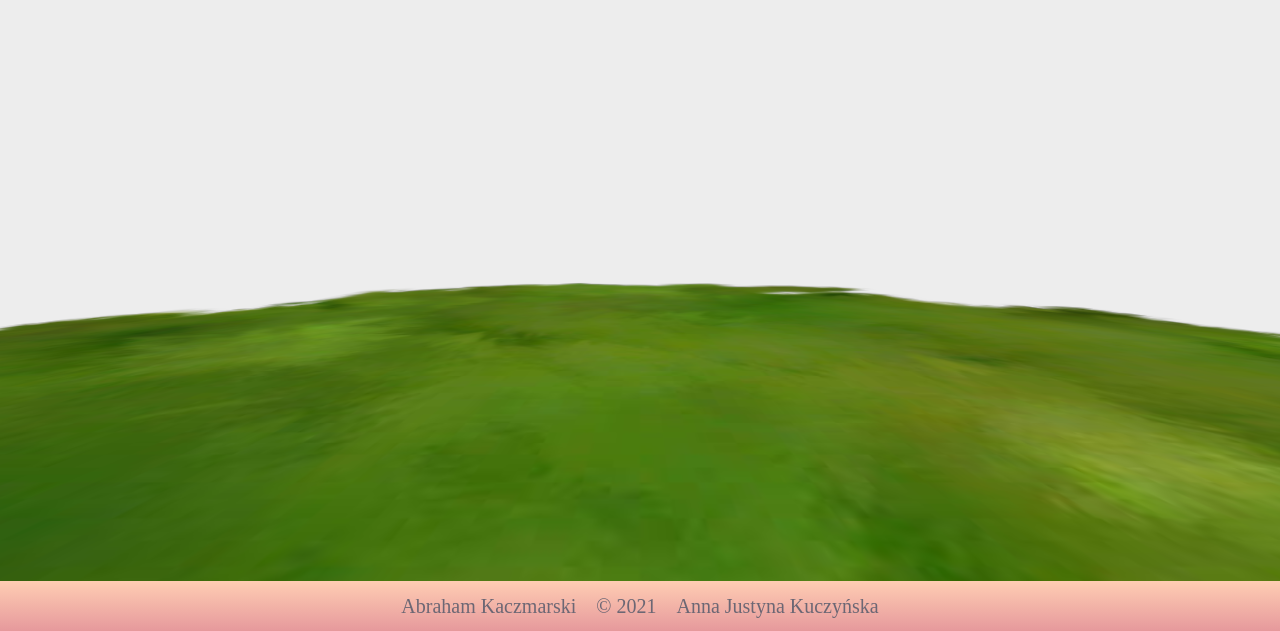
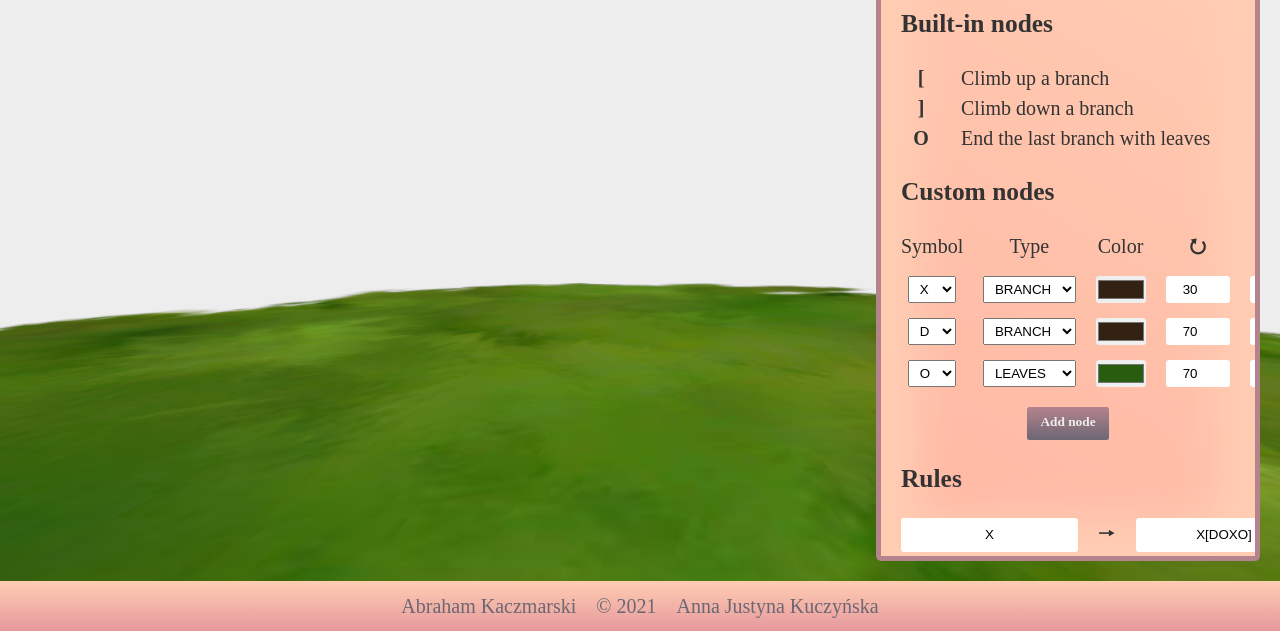
Before and after one commit to Justyanna/l-system, a website built with Vite: page index.html in a window 1280 px wide. Shown: the part 169-800 px from the top of the page. Built offline with nearby package versions, Linux system fonts and the light colour scheme; animation ran at ten frames a second; a web font is replaced by a local one.

Commit message:
Reimplement node structure

```diff
--- a/index.html
+++ b/index.html
@@ -50,7 +50,8 @@
     <h3>Custom nodes</h3>
     <section class="config-nodes-custom">
       <div>
-        <p class="config-heading">Name</p>
+        <p class="config-heading">Symbol</p>
+        <p class="config-heading">Type</p>
         <p class="config-heading">Color</p>
         <p class="config-heading" style="font-weight: 700;">⭮</p>
         <p class="config-heading" style="font-weight: 700;">➘</p>
@@ -65,6 +66,7 @@
     <div class="config-add">
       <button class="button" id="btn-add-rule">Add rule</button>
     </div>
+    <p class="json"></p>
   </div>
   <footer class="app">
     <p>
@@ -75,9 +77,10 @@
   </footer>
   <template id="custom-node-row">
     <div class="custom-node">
-      <input type="text" class="node-name">
+      <select class="node-name"></select>
+      <select class="node-type"></select>
       <input type="color" class="node-color">
-      <input type="number" min="0" max="359" class="node-angle node-y">
+      <input type="number" min="-180" max="179" class="node-angle node-y">
       <input type="number" min="0" max="120" class="node-angle node-x">
       <button class="button button-error node-delete">X</button>
     </div>
--- a/main.js
+++ b/main.js
@@ -1,6 +1,37 @@
 import * as THREE from 'three'
 import App from './scripts/App'
 import buildTree from './scripts/Tree'
+
+const NODE_NAMES = [
+  'A',
+  'B',
+  'C',
+  'D',
+  'E',
+  'F',
+  'G',
+  'H',
+  'I',
+  'J',
+  'K',
+  'L',
+  'M',
+  'N',
+  'O',
+  'P',
+  'Q',
+  'R',
+  'S',
+  'T',
+  'U',
+  'V',
+  'W',
+  'X',
+  'Y',
+  'Z'
+]
+
+const NODE_TYPES = ['BRANCH', 'LEAVES']
 
 const global = {
   app: null,
@@ -8,7 +39,8 @@ const global = {
   materials: null,
   rules: null,
   scene: null,
-  symbols: null
+  symbols: {},
+  nodes: null
 }
 
 const grassTexture = new THREE.TextureLoader().load('img/grass-round.png')
@@ -32,12 +64,11 @@ function initUi() {
   })
 
   document.getElementById('btn-start').addEventListener('click', () => {
-    global.grammar = document.querySelector('.grammar-input').value
-    createRules()
-    createMaterials()
-    createSymbols()
-    clearScene()
-    addTree()
+    // global.grammar = document.querySelector('.grammar-input').value
+    // updateRules()
+    // clearScene()
+    // addTree()
+    console.log(global.symbols)
   })
 
   document.getElementById('btn-step').addEventListener('click', () => {
@@ -54,9 +85,27 @@ function initUi() {
     .getElementById('btn-add-row')
     .addEventListener('click', () => addCustomNode())
 
-  addCustomNode({ name: 'X', color: '#332211', direction: 30, bend: 0 })
-  addCustomNode({ name: 'D', color: '#332211', direction: 70, bend: 60 })
-  addCustomNode({ name: 'O', color: '#2a5c0f', direction: 70, bend: 60 })
+  addCustomNode({
+    name: 'X',
+    type: 'BRANCH',
+    color: '#332211',
+    direction: 30,
+    bend: 0
+  })
+  addCustomNode({
+    name: 'D',
+    type: 'BRANCH',
+    color: '#332211',
+    direction: 70,
+    bend: 60
+  })
+  addCustomNode({
+    name: 'O',
+    type: 'LEAVES',
+    color: '#2a5c0f',
+    direction: 70,
+    bend: 60
+  })
 
   document
     .getElementById('btn-add-rule')
@@ -64,20 +113,88 @@ function initUi() {
 
   addRule('X', 'X[DOXO]')
   addRule('D', 'D[X[XO]]')
+
+  updateNameLists()
+  document.querySelector('.json').innerText = JSON.stringify(
+    Object.keys(global.symbols)
+  )
 }
 
 function addCustomNode({
   name = 'L',
+  type = 'BRANCH',
   color = '#6c6774',
   direction = rand(0, 12) * 30,
   bend = rand(0, 9) * 10
 } = {}) {
   const row = document.querySelector('#custom-node-row').content.cloneNode(true)
 
-  row.querySelector('.node-name').value = name
-  row.querySelector('.node-color').value = color
-  row.querySelector('.node-x').value = bend
-  row.querySelector('.node-y').value = direction
+  const nameList = row.querySelector('.node-name')
+  const typeList = row.querySelector('.node-type')
+  const colorSelect = row.querySelector('.node-color')
+  const bendInput = row.querySelector('.node-x')
+  const directionInput = row.querySelector('.node-y')
+
+  NODE_NAMES.forEach(key => {
+    const o = document.createElement('option')
+    o.value = key
+    o.innerHTML = key
+    o.classList.add(key)
+    nameList.appendChild(o)
+  })
+
+  NODE_TYPES.forEach(key => {
+    const o = document.createElement('option')
+    o.value = key
+    o.innerHTML = key
+    typeList.appendChild(o)
+  })
+
+  nameList.value = name
+  typeList.value = type
+  colorSelect.value = color
+  bendInput.value = bend
+  directionInput.value = direction
+
+  nameList.addEventListener('focus', e => {
+    nameList.setAttribute('data-prevValue', e.target.value)
+  })
+
+  nameList.addEventListener('change', e => {
+    const prev = e.target.getAttribute('data-prevValue')
+    const v = e.target.value
+    global.symbols[v] = global.symbols[prev]
+    delete global.symbols[prev]
+    nameList.setAttribute('data-prevValue', v)
+    nameList.parentElement.setAttribute('data-key', v)
+    updateNameLists()
+    document.querySelector('.json').innerText = JSON.stringify(
+      Object.keys(global.symbols)
+    )
+  })
+
+  typeList.addEventListener('change', e => {
+    const key = e.target.parentElement.getAttribute('data-key')
+    global.symbols[key].type = e.target.value
+  })
+
+  colorSelect.addEventListener('change', e => {
+    const key = e.target.parentElement.getAttribute('data-key')
+    global.symbols[key].material = materialFromColor(color)
+  })
+
+  bendInput.addEventListener('change', e => {
+    const key = e.target.parentElement.getAttribute('data-key')
+    global.symbols[key].bend = parseInt(e.target.value)
+  })
+
+  directionInput.addEventListener('change', e => {
+    const key = e.target.parentElement.getAttribute('data-key')
+    global.symbols[key].direction = parseInt(e.target.value)
+  })
+
+  addSymbol(name, direction, bend, type, color)
+  nameList.parentElement.setAttribute('data-key', name)
 
   row.querySelector('button').addEventListener('click', ({ target }) => {
     if (target.parentElement.parentElement.children.length < 3) return
@@ -85,6 +202,23 @@ function addCustomNode({
   })
 
   document.querySelector('.config-nodes-custom').appendChild(row)
+}
+
+const updateNameLists = () => {
+  // -- reset disabled
+  document.querySelectorAll('option[disabled]').forEach(option => {
+    option.disabled = false
+  })
+  // -- disable taken values
+  const lists = document.querySelectorAll('.node-name')
+  console.log(global.symbols)
+  Object.keys(global.symbols).forEach(key => {
+    lists.forEach(list => {
+      if (list.value !== key) {
+        list.querySelector(`.${key}`).disabled = true
+      }
+    })
+  })
 }
 
 function addRule(symbol = '', substitute = '') {
@@ -101,27 +235,16 @@ function addRule(symbol = '', substitute = '') {
   document.querySelector('.config-rules').appendChild(rule)
 }
 
-function createMaterials() {
-  global.materials = {}
-  document.querySelectorAll('.custom-node').forEach(node => {
-    const name = node.querySelector('.node-name').value
-    const colorHex = node.querySelector('.node-color').value
-    const color = parseInt(colorHex.substring(1), 16)
-    global.materials[name] = new THREE.MeshStandardMaterial({ color })
-  })
+function addSymbol(name, direction, bend, type, color) {
+  global.symbols[name] = {
+    direction,
+    bend,
+    type,
+    material: materialFromColor(color)
+  }
 }
 
-function createSymbols() {
-  global.symbols = {}
-  document.querySelectorAll('.custom-node').forEach(node => {
-    const name = node.querySelector('.node-name').value
-    const direction = parseInt(node.querySelector('.node-y').value)
-    const bend = parseInt(node.querySelector('.node-x').value)
-    global.symbols[name] = { direction, bend }
-  })
-}
-
-function createRules() {
+function updateRules() {
   global.rules = {}
   document.querySelectorAll('.rule').forEach(node => {
     const rule = node.querySelector('.rule-symbol').value
@@ -162,3 +285,7 @@ function updateGrammar() {
     .map(symbol => (global.rules[symbol] ? global.rules[symbol] : symbol))
     .join('')
 }
+
+function materialFromColor(color) {
+  return new THREE.MeshStandardMaterial({ color })
+}
--- a/style.css
+++ b/style.css
@@ -157,7 +157,7 @@ footer.app > p {
   box-shadow: inset 0 0 2rem 2rem var(--c-theme-100);
   border: solid 0.25rem var(--c-theme-700);
   border-radius: 0.25rem;
-  transform: translateY(-100vh);
+  /* transform: translateY(-100vh); */
   transition: transform 350ms;
   z-index: 1;
   overflow-x: auto;
@@ -188,8 +188,8 @@ footer.app > p {
 
 .config-nodes-custom {
   display: grid;
-  grid-template-columns: 1fr repeat(4, min-content);
-  gap: 0.75em 0;
+  grid-template-columns: repeat(6, auto);
+  gap: 0.75em 1em;
   text-align: center;
 }
 
@@ -197,27 +197,19 @@ footer.app > p {
   display: contents;
 }
 
-.config-heading {
-  padding: 0 0.5em;
-}
-
-.node-name {
-  padding: 0 0.5em;
-}
-
-.node-color {
-  margin: 0 1rem;
+.node-name,
+.node-type {
+  width: fit-content;
+  padding: 0.25em 0.5em;
+  margin: 0 auto;
 }
 
 .node-angle {
-  width: 4em;
-  padding: 0 0.5em;
+  text-align: center;
 }
 
 .node-delete {
-  width: min-content;
   padding: 0 1em;
-  margin-left: 1rem;
 }
 
 .config-add {
```
